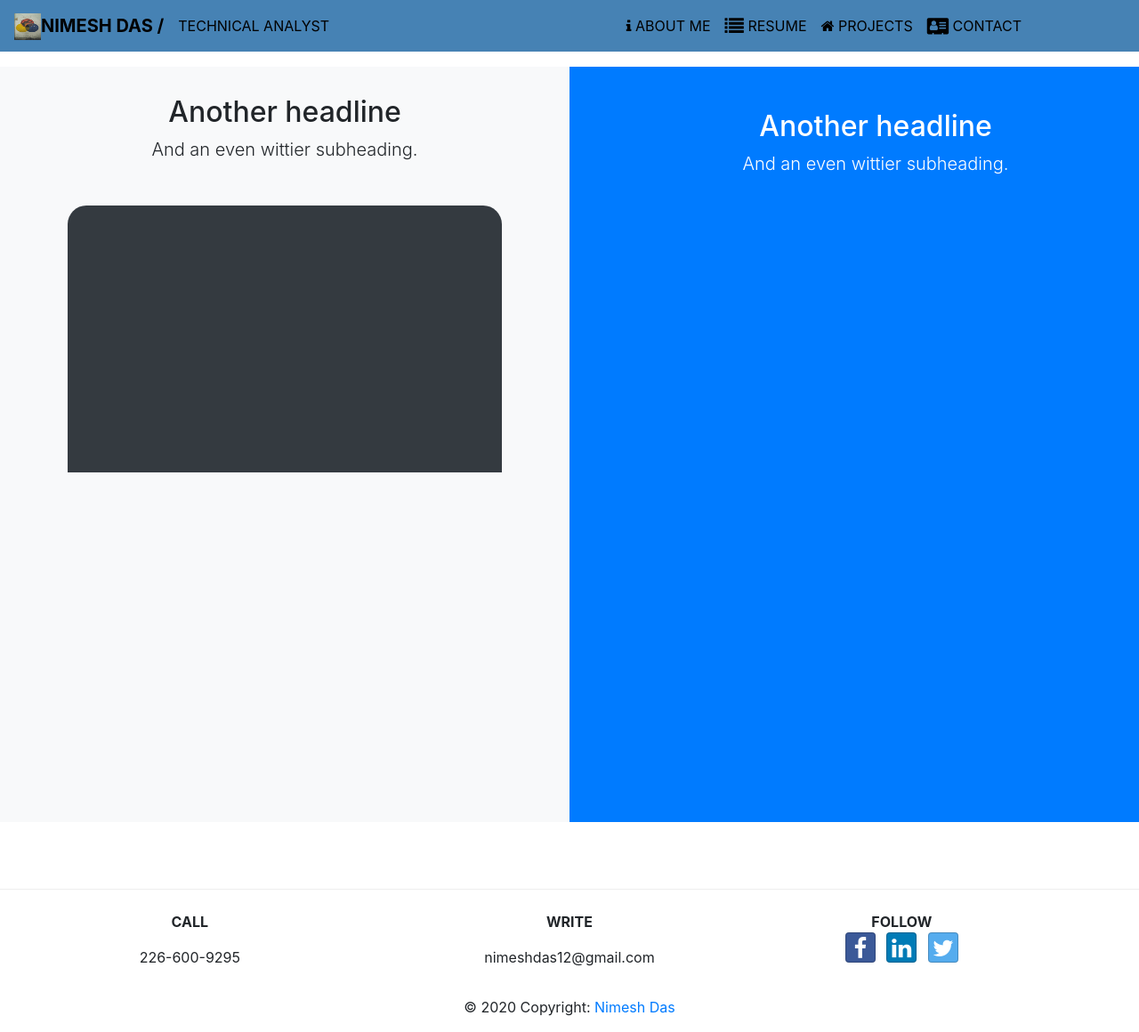
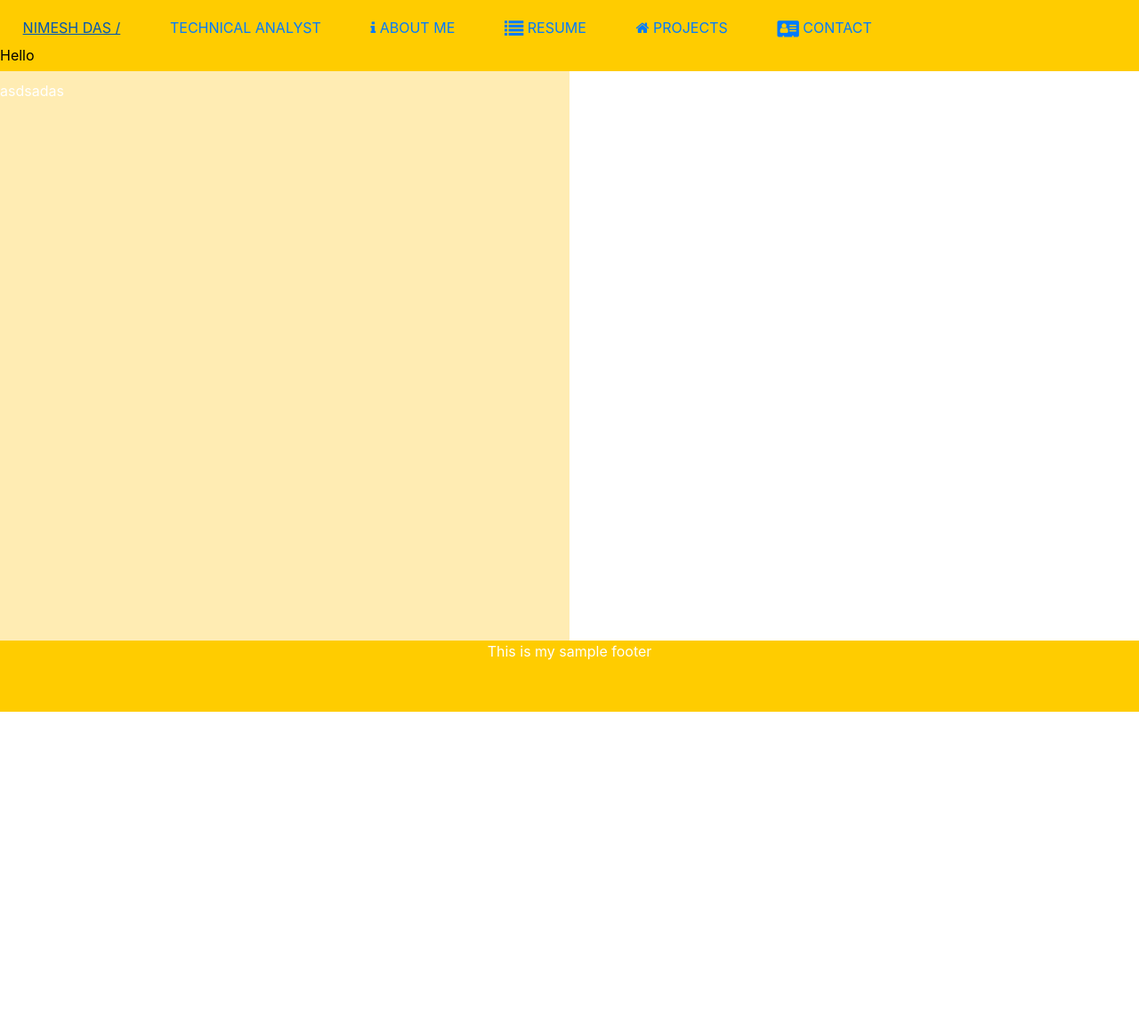
Before and after one commit to nimesh-das/pw, a website: page index.html in a window 1280 px wide. Shown: the whole page at 89% size. After the commit the page ends 800 px from the top, so only its background shows below. Drawn offline with nearby package versions, Linux system fonts and the light colour scheme.

Commit message:
Commit, body-container not fully right

```diff
--- a/css/styles.css
+++ b/css/styles.css
@@ -1,94 +1,55 @@
-.d-md-flex {
+/* Pen-specific styles */
+html, body {
+  color: #fff;
+  height: 100%;
+}
+
+/* Pattern styles */
+#container {
+  background: linear-gradient(
+    to right,
+    #ffecb3 0%,
+    #ffecb3 50%,
+    #FFFFFF 50%,
+    #FFFFFF 100%
+  );
+  height: 100%;
+  width: 100%;
+  position: relative;
+}
+
+#header {
+    height: 10%;
+    width: 100%;
+    background: #ffcc00;
+    top: 0;
+    position: absolute;
+}
+
+#header a {
+  display: inline-block;
+  padding: 1.5% 2%;
+}
+
+#body-container {
+  display: grid;
 
 }
 
-.row-header {
-  margin: 0px auto;
-  padding: 0px 0px; }
-
-.row-content {
-  margin: 0px 0px;
-  padding: 75px 0px;
-  border-bottom: 1px ridge;
-  height: 1000px; }
-
-.col-sm-6 {
-  height: 100%;
+#text-container-1 {
+ padding-top: 10px;
+ z-index: 1000;
+ float: right;
 }
 
-.container {
-  margin: 0px 0px 0px 0px;
-  padding: 0px 0px 0px 0px;
+#text-container-1 p {
+  color: black;
 }
 
-#one {
-background-color: #4682B4;
+#footer {
+    height: 10%;
+    width: 100%;
+    background: #ffcc00;
+    position: absolute;
+    bottom: 0;
 }
-
-#two {
-
-}
-
-.footer {
-  background-color: #D1C4E9;
-  margin: 0px auto;
-  padding: 20px auto;
-  bottom: 0;
-  position: absolute;
-  width: 100%; }
-
-address {
-  font-size: 80%;
-  margin: 0px;
-  color: #0f0f0f; }
-
-body {
-  padding: 0px;
-  margin: 0px;
-  height: 500px;
-  z-index: 0; }
-
-.navbar-dark {
-  background-color: #4682B4; }
-
-.navbar-dark .navbar-brand {
-   font-weight: bold;
-   color: #000000;
-}
-
-.navbar-dark .navbar-nav .nav-link {
-  color: #000000;
-}
-
-.navbar-dark .navbar-text {
-  color: #000000;
-}
-
-@media (min-width: 100px) and (max-width: 300px) {
-  .card {
-    margin-top: 20px;
-    margin-left: 300px;
-    position: absolute;
-    background-color: #B0C4DE;
-    box-shadow: 0 4px 8px 0 rgba(0, 0, 0, 0.2), 0 6px 20px 0 rgba(0, 0, 0, 0.19);
-    text-align: center;
-  }
-}
-
-.card-footer {
-  background-color: #ffffff;
-}
-
-.card-text {
-    color: #000066;
-}
-
-.centerBlock {
-  display: table;
-  margin: 50px auto auto 50px;
-  position: absolute;
-}
-
-.centerBlock h1 {
-  font-size: 100px;
-}
--- a/index.html
+++ b/index.html
@@ -15,109 +15,30 @@
     <title>Ristorante Con Fusion</title>
 </head>
 
-        <nav class="navbar navbar-dark navbar-expand-md fixed-top">
-            <div class="container">
-                <button class="navbar-toggler" type="button" data-toggle="collapse" data-target="#Navbar">
-                                <span class="navbar-toggler-icon"> </span>
-                </button>
-                        <a class="navbar-brand mr-auto" href="#"> <img src="img/logo.png" height="30" width="30"> </a>
 
-                <div class="collapse navbar-collapse" id="Navbar">
-                    <ul class="navbar-nav mr-auto">
-                        <a class="navbar-brand" href="#" id="first"> NIMESH DAS / </a>
-                        <span class="navbar-text">
-                        TECHNICAL ANALYST
-                        </span>
-                    </ul>
-                </div>
+<div id="container">
+        <div id="header">
+            <a href="#" id="name-ref"> NIMESH DAS / </a>
+            <a href="#" id="role-ref"> TECHNICAL ANALYST </a>
+            <a href="./aboutme.html" class="link"> <span class="fa fa-info"> </span> ABOUT ME </a>
+            <a href="#" class="link"> <span class="fa fa-list fa-lg"> </span> RESUME </a>
+            <a href="./projects.html" class="link"> <span class="fa fa-home"> </span> PROJECTS </a>
+            <a href="./contactus.html" class="link"> <span class="fa fa-address-card fa-lg"> </span> CONTACT </a>
+        </div>
 
-                <div class="collapse navbar-collapse" id="Navbar">
-                    <ul class="navbar-nav ml-auto">
-                        <li class="nav-item"> <a class="nav-link" href="./aboutme.html"> <span class="fa fa-info"> </span> ABOUT ME </a>  </li>
-                        <li class="nav-item"> <a class="nav-link" href="#"> <span class="fa fa-list fa-lg"> </span> RESUME </a>  </li>
-                        <li class="nav-item"> <a class="nav-link" href="./projects.html"> <span class="fa fa-home"> </span> PROJECTS </a> </li>
-                        <li class="nav-item"> <a class="nav-link" href="./contactus.html"> <span class="fa fa-address-card fa-lg"> </span> CONTACT </a>  </li>
-                    </ul>
-                </div>
-            </div>
-        </nav>
+    <div id="body-container">
+        <p> asdasd </p>
+        <div id="text-container-1">
+            <p> Hello </p>
+        </div>
+        <p> asdsadas </p>
+    </div>
 
-    <body>
-					<div class="row row-content">
-				      <div class="bg-light col-md-6 text-center ">
-				        <div class="my-3 p-3">
-				          <h2 class="display-5">Another headline</h2>
-				          <p class="lead">And an even wittier subheading.</p>
-				        </div>
-				        <div class="bg-dark box-shadow mx-auto" style="width: 80%; height: 300px; border-radius: 21px 21px 0 0;"></div>
-				      </div>
-				      <div class="bg-primary col-md-6 text-center text-white">
-				        <div class="pt-5 ml-5">
-				          <h2 class="display-5">Another headline</h2>
-				          <p class="lead">And an even wittier subheading.</p>
-				        </div>
-				      </div>
-				    </div>
-    </body>
-
-
-<footer class="page-footer font-small teal pt-4">
-
-  <!-- Footer Text -->
-  <div class="container-fluid text-center">
-
-    <!-- Grid row -->
-    <div class="row">
-
-      <!-- Grid column -->
-      <div class="col-md-4 mb-md-0 mb-3">
-
-        <!-- Content -->
-        <p class="text-uppercase font-weight-bold"> Call </p>
-        <p> 226-600-9295 </p>
-
-      </div>
-      <!-- Grid column -->
-        <div class="col-md-4 mb-md-0 mb-3">
-
-        <!-- Content -->
-        <p class="text-uppercase font-weight-bold"> Write </p>
-        <p>nimeshdas12@gmail.com</p>
-
-      </div>
-
-        <div class="col-md-3 mb-md-0 mb-3">
-
-        <!-- Content -->
-        <p class="text-uppercase font-weight-bold mt-0 mb-0">Follow</p>
-        <ul class="list-unstyled list-inline text-center">
-            <li class="list-inline-item">
-                <a class="btn btn-social-icon btn-facebook" href="http://www.facebook.com/profile.php?id="> <i class="fa fa-facebook fa-lg"> </i> </a>
-            </li>
-
-            <li class="list-inline-item">
-                <a class="btn btn-social-icon btn-linkedin" href="http://www.linkedin.com/in/"> <i class="fa fa-linkedin fa-lg"> </i> </a>
-            </li>
-
-            <li class="list-inline-item">
-                <a class="btn btn-social-icon btn-twitter" href="http://twitter.com/"> <i class="fa fa-twitter fa-lg"> </i> </a>
-            </li>
-        </ul>
-
-      </div>
-
+    <div id="footer">
+        <footer class="page-footer text-center">
+            <p> This is my sample footer </p>
+        </footer>
     </div>
-    <!-- Grid row -->
-
-  </div>
-  <!-- Footer Text -->
-
-  <!-- Copyright -->
-  <div class="footer-copyright text-center py-3">© 2020 Copyright:
-    <a href="https://mdbootstrap.com/"> Nimesh Das</a>
-  </div>
-  <!-- Copyright -->
-
-</footer>
+</div>
 
 </html>
```
Also changed, not shown: index-backup2.html (added, +31 -0 lines), 1 other file.
